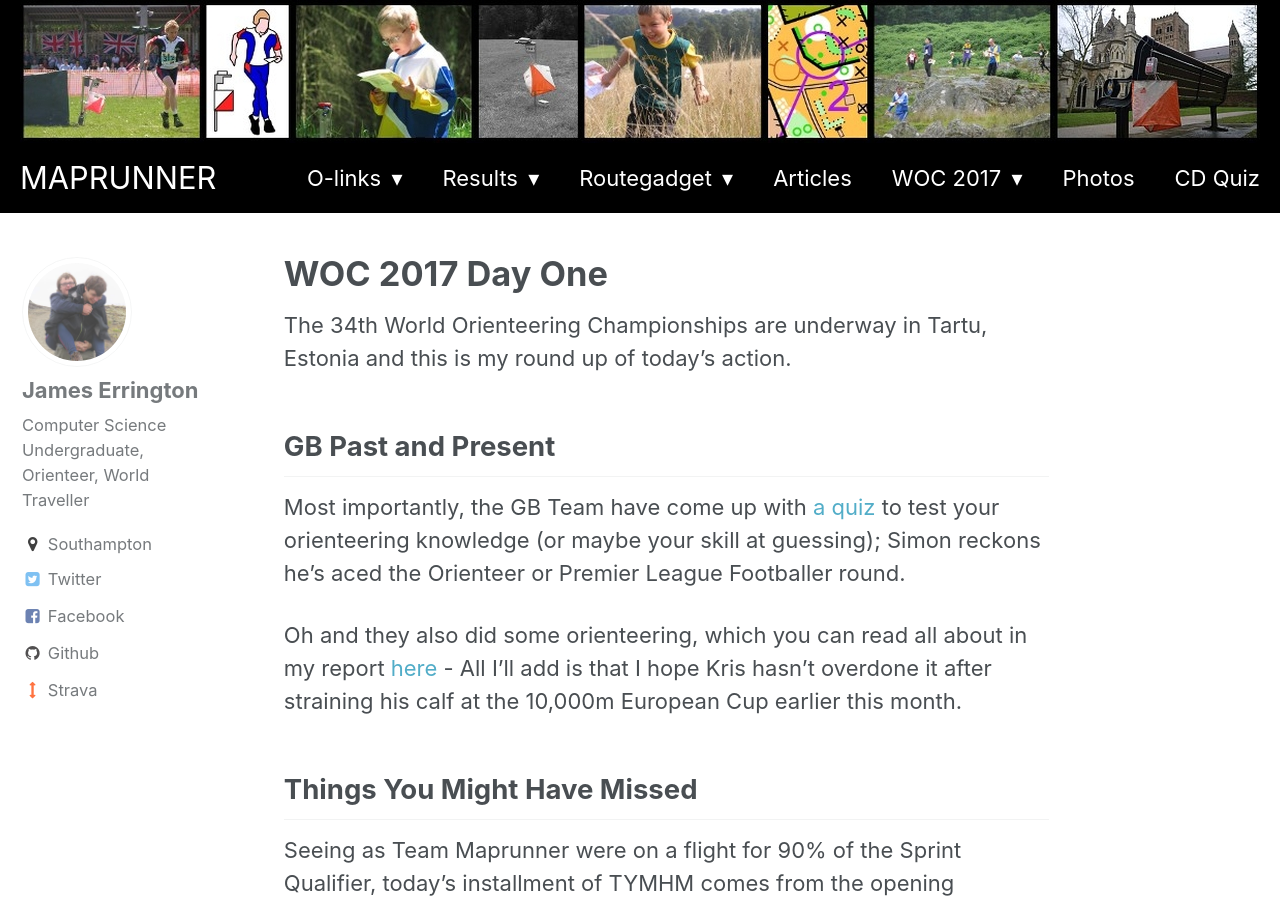
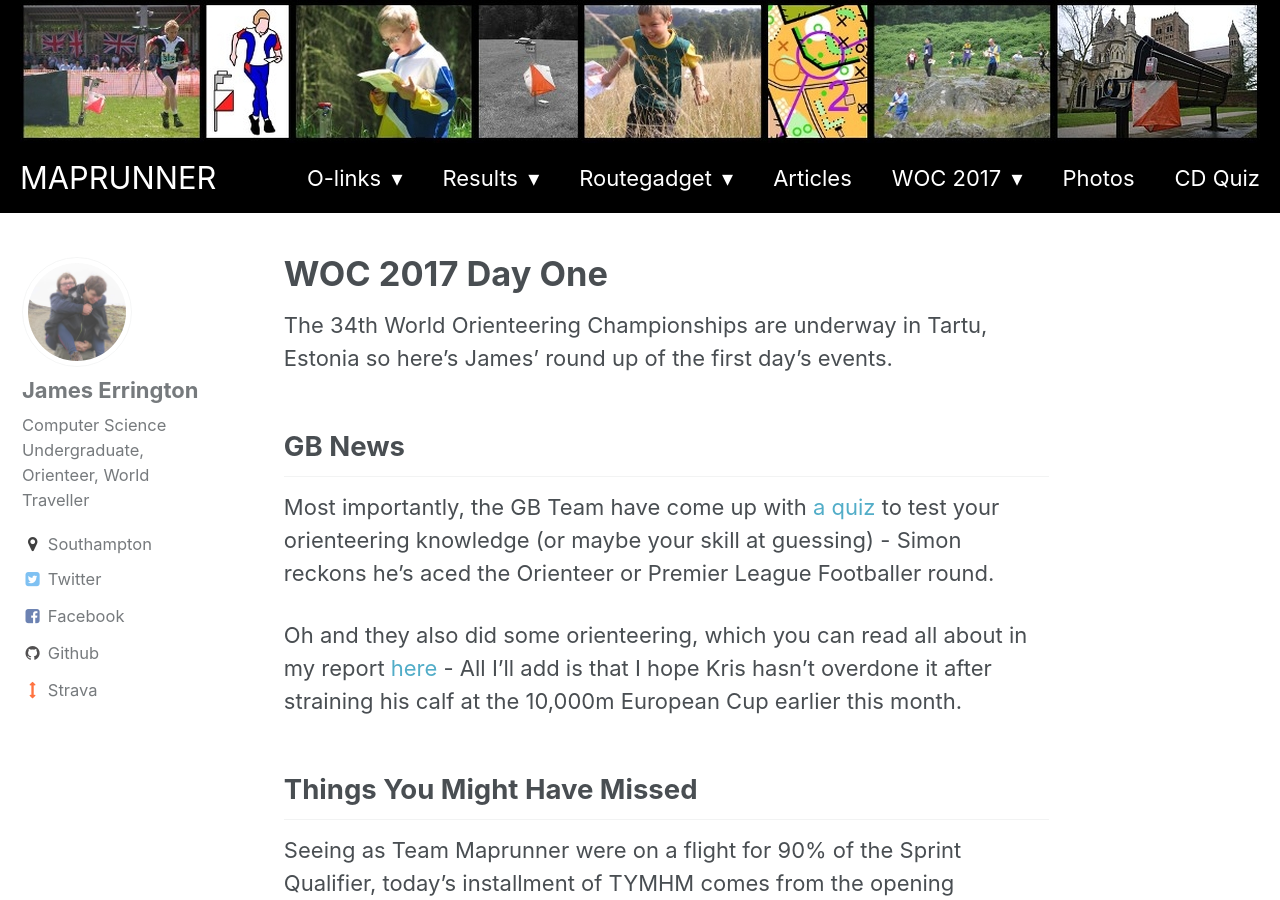
Before and after one commit to Maprunner/maprunner, a Jekyll site: the page built from _posts/2017-06-30-woc-2017-day-one.md, in a window 1280 px wide and 900 px high. Built offline with Jekyll 4.4.1, drawn with Linux system fonts in a browser that asks for light colours.

Commit message:
Cleanup Day One

```diff
--- a/_posts/2017-06-30-woc-2017-day-one.md
+++ b/_posts/2017-06-30-woc-2017-day-one.md
@@ -7,10 +7,10 @@ excerpt: "The 34th World Orienteering Championships are underway in Tartu, Eston
 category:
   - WOC-2017
 ---
-The 34th World Orienteering Championships are underway in Tartu, Estonia and this is my round up of today's action.
+The 34th World Orienteering Championships are underway in Tartu, Estonia so here's James' round up of the first day's events.
 
-## GB Past and Present
-Most importantly, the GB Team have come up with [a quiz](http://gbteamwoc2017.blogspot.com.ee/2017/06/team-gb-quiz-round-1.html) to test your orienteering knowledge (or maybe your skill at guessing); Simon reckons he's aced the Orienteer or Premier League Footballer round.
+## GB News
+Most importantly, the GB Team have come up with [a quiz](http://gbteamwoc2017.blogspot.com.ee/2017/06/team-gb-quiz-round-1.html) to test your orienteering knowledge (or maybe your skill at guessing) - Simon reckons he's aced the Orienteer or Premier League Footballer round.
 
 Oh and they also did some orienteering, which you can read all about in my report [here](https://www.britishorienteering.org.uk/news/3789) - All I'll add is that I hope Kris hasn't overdone it after straining his calf at the 10,000m European Cup earlier this month.
 
```
Also changed, not shown: _pages/woc2017.md (+2 -2 lines).
